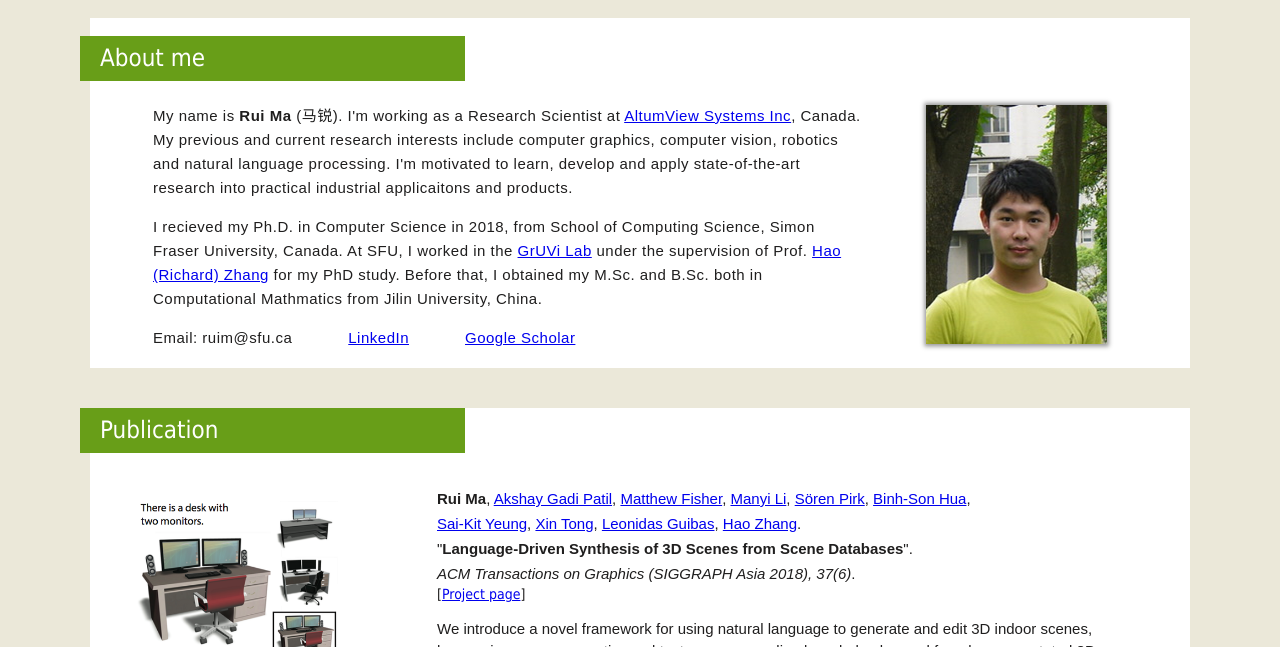
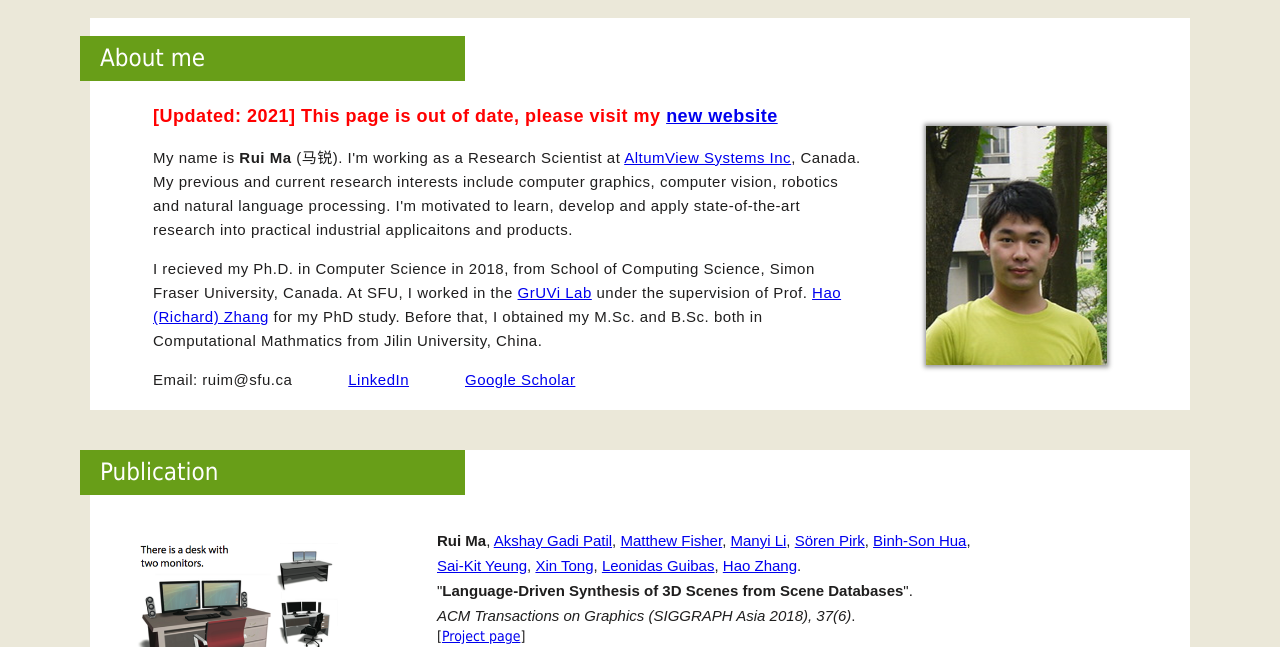
Before and after one commit to maruitx/maruitx.github.io, a plain HTML site: page index.html in a window 1280 px wide. Shown: the part 153-800 px from the top of the page. Drawn offline with Linux system fonts and the light colour scheme.

Commit message:
Update index.html

```diff
--- a/index.html
+++ b/index.html
@@ -51,6 +51,8 @@
 
                         <td width="800">
                             <div class="biocontent">
+
+                                <p style="color :red;font-weight:bold;font-size:18px "> [Updated: 2021] This page is out of date, please visit my <a href="https://ruim-jlu.github.io/">new website</a></p>
 
                                 <p>My name is <strong>Rui Ma</strong> (马锐). I'm working as a Research Scientist at <a
                                         href="http://altumview.com/">AltumView Systems Inc</a>, Canada.
```
